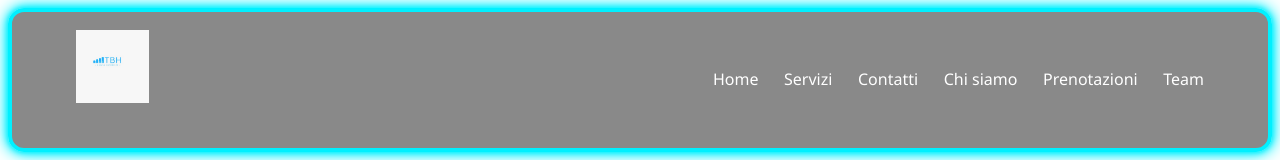
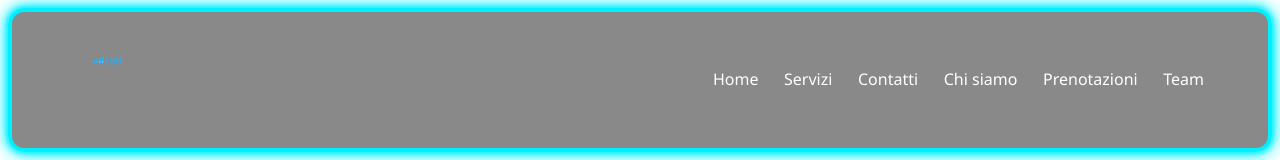
Before and after one commit to Simonedev627/sito_tbh_srl, a website: page public/index.html in a window 1280 px wide. Shown: the top 160 px of the page. Drawn offline with Linux system fonts and the light colour scheme.

Commit message:
fix logo

```diff
--- a/public/index.html
+++ b/public/index.html
@@ -25,7 +25,7 @@
 
     <!-- Navbar -->
     <header class="navbar">
-      <img src="tbh_vettoriale.png" alt="Logo TBH" class="logo-img">
+      <img src="TBH_png.png" alt="Logo TBH" class="logo-img">
       <nav class="nav-links">
         <a href="index.html">Home</a>
         <a href="introduzione-servizi.html">Servizi</a>
```
Also changed, not shown: public/TBH_png.png (added).
